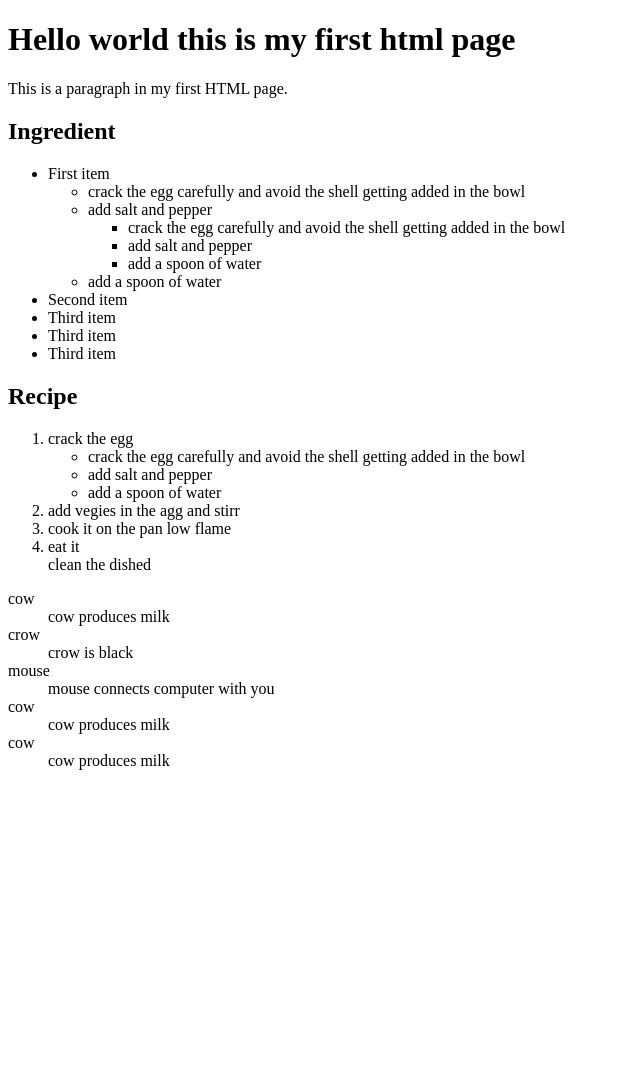
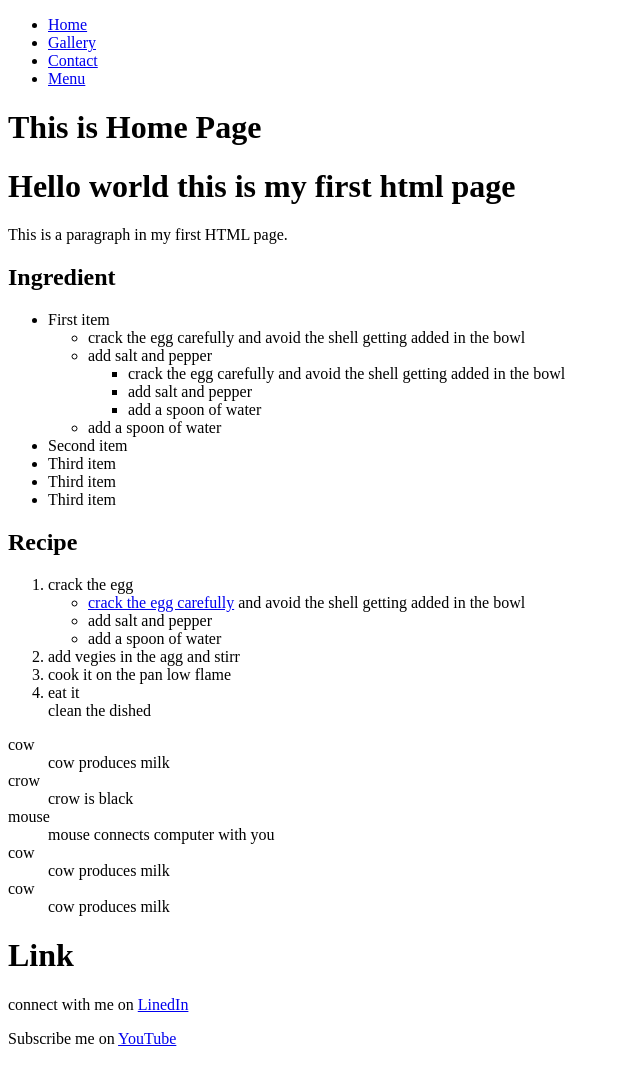
Before and after one commit to mInzamamMalik/RWSH-web-dev-batch-1-7to9, a plain HTML site: page index.html in a window 1280 px wide. Shown: the whole page, without its empty margins (0-640 px from the left). Before the commit the page ends 800 px from the top, so only its background shows below. Drawn offline with Linux system fonts and the light colour scheme.

Commit message:
todays class code

```diff
--- a/index.html
+++ b/index.html
@@ -8,6 +8,20 @@
 </head>
 
 <body>
+  <nav>
+
+    <ul>
+      <li> <a href="./index.html">Home</a> </li>
+      <li> <a href="./gallery.html">Gallery</a> </li>
+      <li> <a href="./contact.html">Contact</a> </li>
+      <li> <a href="./menu.html">Menu</a> </li>
+    </ul>
+
+  </nav>
+
+
+
+  <h1>This is Home Page</h1>
 
   <h1>Hello world this is my first html page</h1>
   <p>This is a paragraph in my first HTML page.</p>
@@ -43,7 +57,12 @@
     <li>crack the egg
 
       <ul>
-        <li>crack the egg carefully and avoid the shell getting added in the bowl </li>
+        <li>
+          <a target="_blank" href="https://www.youtube.com/shorts/wdFJtvBRpKo"> crack the egg carefully</a>
+          and avoid the shell
+          getting added in the bowl
+        </li>
+
         <li>add salt and pepper</li>
         <li>add a spoon of water</li>
       </ul>
@@ -72,8 +91,40 @@
 
   </dl>
 
+  <h1>Link</h1>
+
+  <p>
+    connect with me on
+    <a target="_blank" href="https://www.linkedin.com/in/minzamam/">LinedIn</a>
+  </p>
+
+  <p>
+    Subscribe me on
+    <a target="_blank" href="https://www.youtube.com/c/InzamamMalik">YouTube</a>
+  </p>
 
 
+
+
+  <br>
+  <br>
+  <br>
+  <br>
+  <br>
+  <br>
+  <br>
+  <br>
+  <br>
+  <br>
+  <br>
+  <br>
+  <br>
+  <br>
+  <br>
+  <br>
+  <br>
+  <br>
+  <br>
 
 </body>
 
```
Also changed, not shown: contact.html (added, +26 -0 lines), gallery.html (added, +27 -0 lines), menu.html (added, +25 -0 lines).
